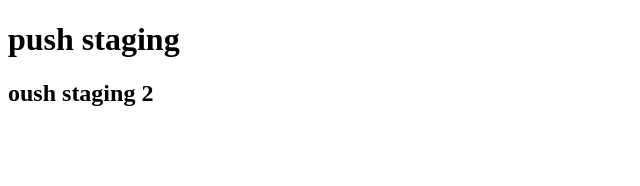
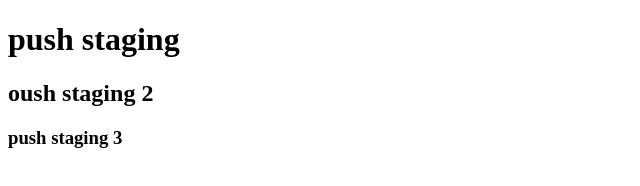
Before and after one commit to Anzhar123/CodingAnzhar, a plain HTML site: page header.html in a window 1280 px wide. Shown: the whole page, without its empty margins (0-640 px from the left). Drawn offline with Linux system fonts and the light colour scheme.

Commit message:
add elemen h3

```diff
--- a/header.html
+++ b/header.html
@@ -7,5 +7,6 @@
   <body>
     <h1>push staging</h1>
     <h2>oush staging 2</h2>
+    <h3>push staging 3</h3>
   </body>
 </html>
```
